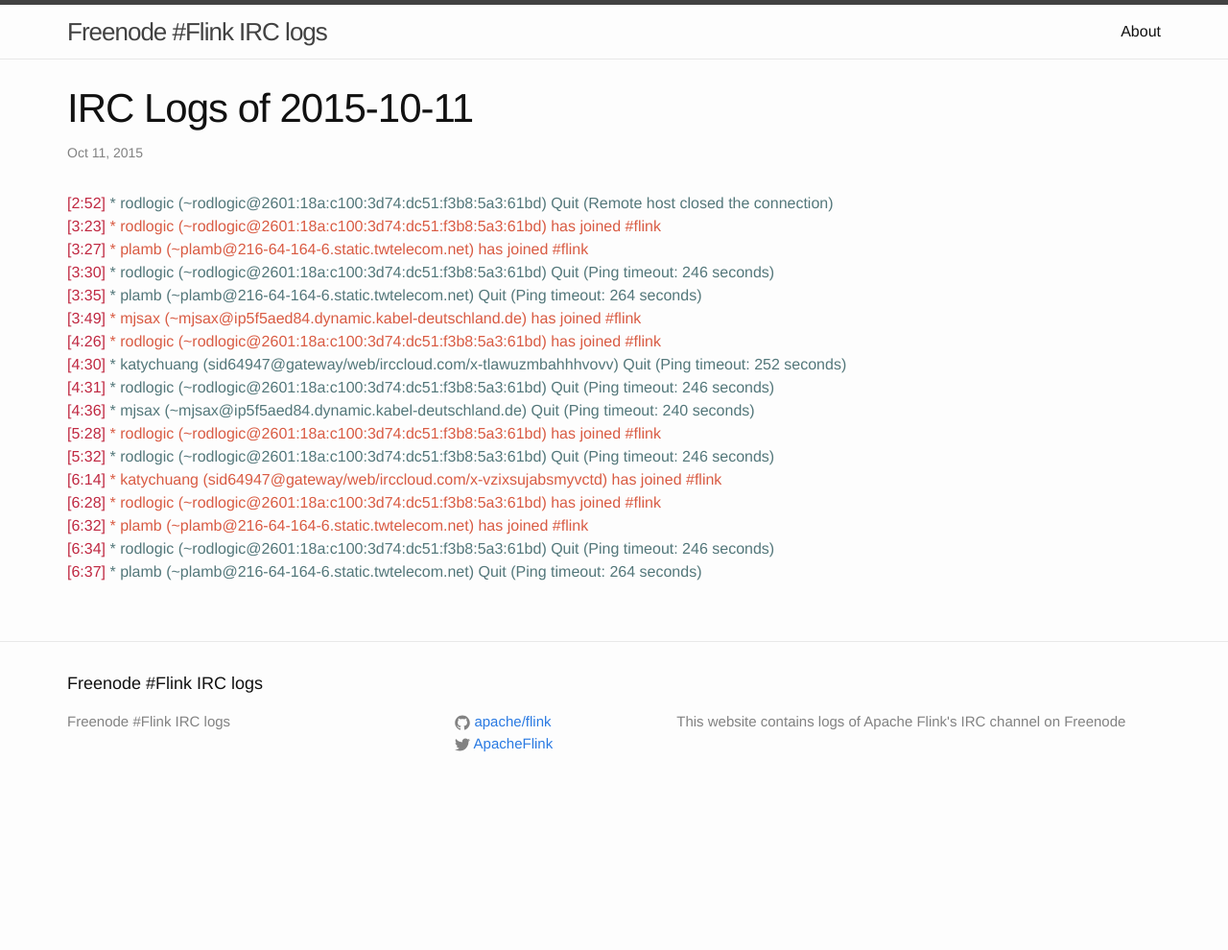
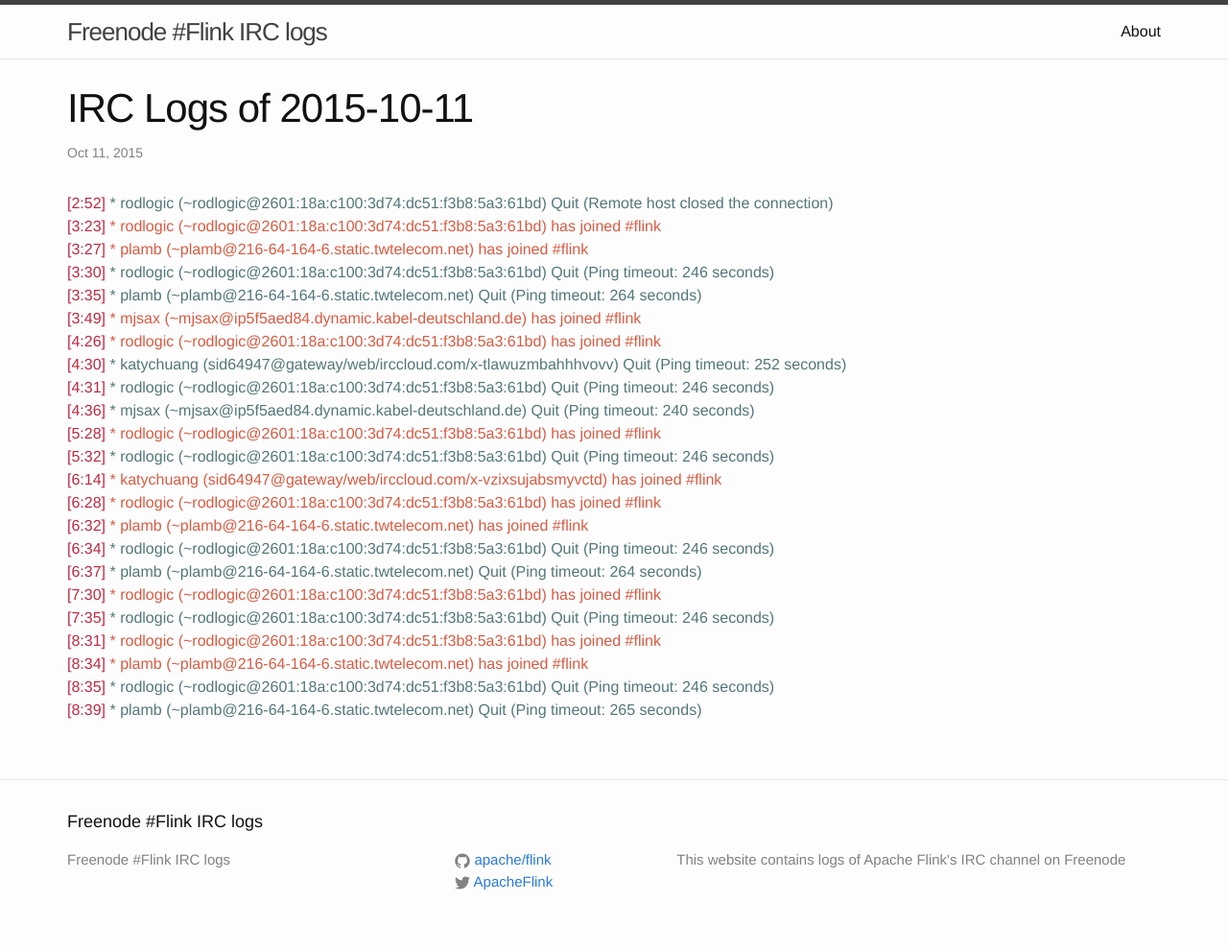
Before and after one commit to flink-irc-logs/flink-irc-logs.github.io, a Jekyll site: the page built from _posts/2015-10-11-logs.markdown, in a window 1280 px wide. Shown: the whole page at 96% size. Built offline with Jekyll 4.4.1, drawn with Linux system fonts in a browser that asks for light colours; before the commit the page ends 900 px from its top, so only the background shows below that.

Commit message:
Update of the logs on Sun Oct 11 09:25:25 CEST 2015

```diff
--- a/_posts/2015-10-11-logs.markdown
+++ b/_posts/2015-10-11-logs.markdown
@@ -21,3 +21,9 @@
 <span class="irc-date">[6:32]</span> <span class="irc-green">* plamb (~plamb@216-64-164-6.static.twtelecom.net) has joined #flink</span><br />
 <span class="irc-date">[6:34]</span> <span class="irc-navy">* rodlogic (~rodlogic@2601:18a:c100:3d74:dc51:f3b8:5a3:61bd) Quit (Ping timeout: 246 seconds)</span><br />
 <span class="irc-date">[6:37]</span> <span class="irc-navy">* plamb (~plamb@216-64-164-6.static.twtelecom.net) Quit (Ping timeout: 264 seconds)</span><br />
+<span class="irc-date">[7:30]</span> <span class="irc-green">* rodlogic (~rodlogic@2601:18a:c100:3d74:dc51:f3b8:5a3:61bd) has joined #flink</span><br />
+<span class="irc-date">[7:35]</span> <span class="irc-navy">* rodlogic (~rodlogic@2601:18a:c100:3d74:dc51:f3b8:5a3:61bd) Quit (Ping timeout: 246 seconds)</span><br />
+<span class="irc-date">[8:31]</span> <span class="irc-green">* rodlogic (~rodlogic@2601:18a:c100:3d74:dc51:f3b8:5a3:61bd) has joined #flink</span><br />
+<span class="irc-date">[8:34]</span> <span class="irc-green">* plamb (~plamb@216-64-164-6.static.twtelecom.net) has joined #flink</span><br />
+<span class="irc-date">[8:35]</span> <span class="irc-navy">* rodlogic (~rodlogic@2601:18a:c100:3d74:dc51:f3b8:5a3:61bd) Quit (Ping timeout: 246 seconds)</span><br />
+<span class="irc-date">[8:39]</span> <span class="irc-navy">* plamb (~plamb@216-64-164-6.static.twtelecom.net) Quit (Ping timeout: 265 seconds)</span><br />
```
